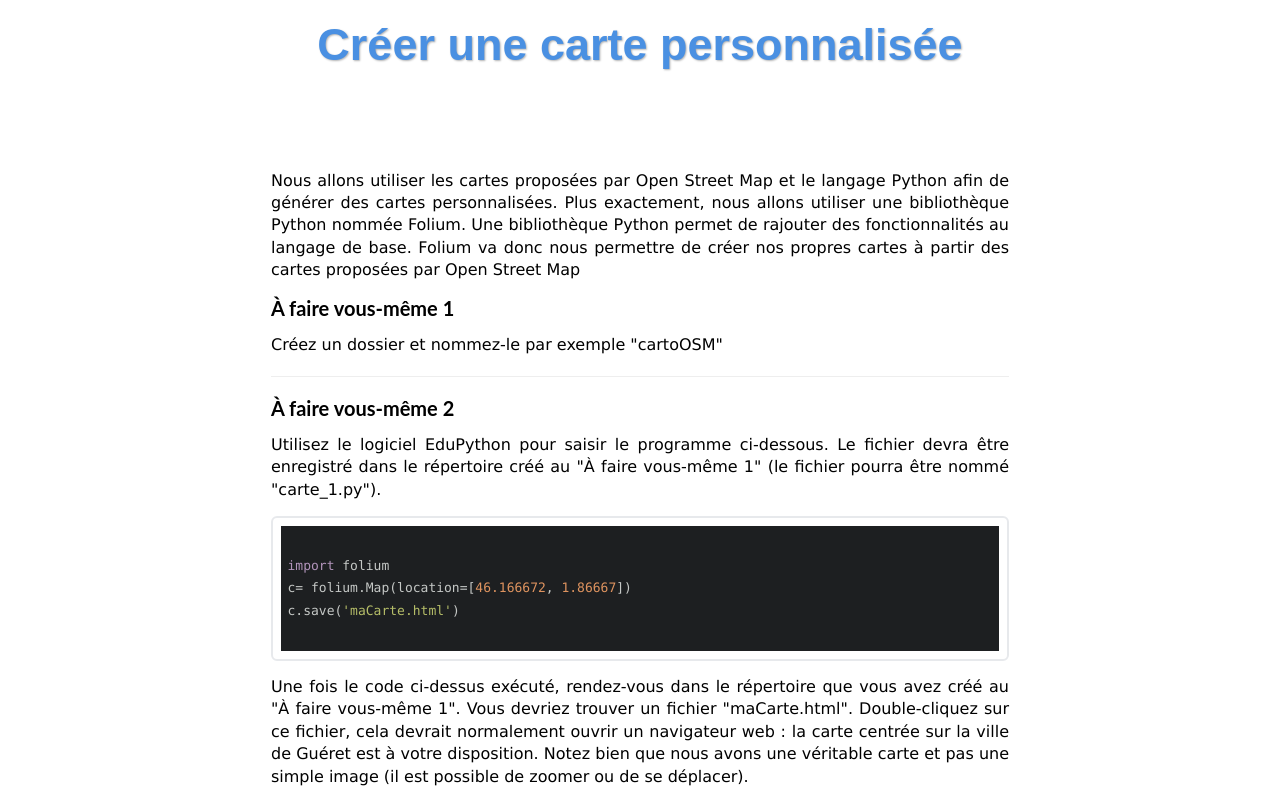
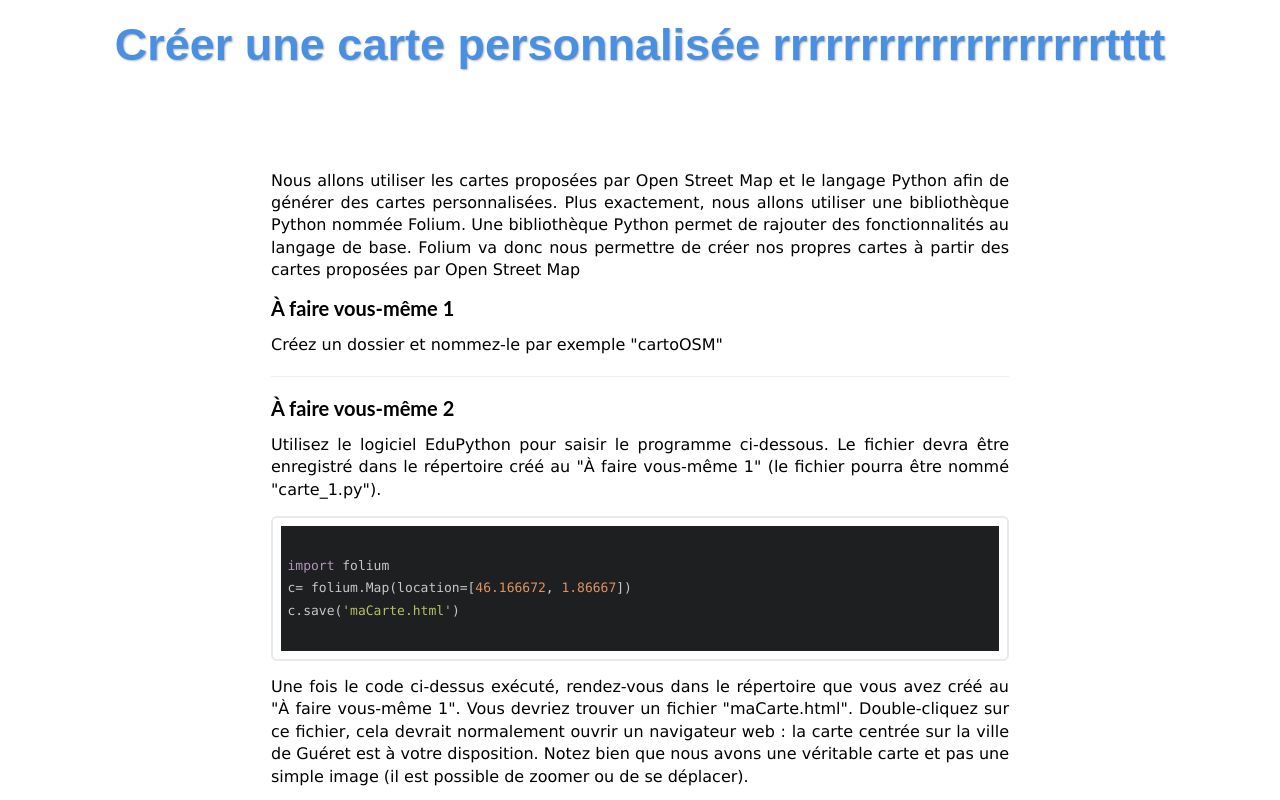
Before and after one commit to Uylhis/snt, a plain HTML site: page snt_Ma_carte.html in a window 1280 px wide. Shown: the top 800 px of the page. Drawn offline with nearby package versions, Linux system fonts and the light colour scheme; files whose address does not match are found by name; a web font is replaced by a local one.

Commit message:
snt_Ma_carte.html

```diff
--- a/snt_Ma_carte.html
+++ b/snt_Ma_carte.html
@@ -1,4 +1,3 @@
-
 <!doctype html>
 <html lang="fr">
 	<head>
@@ -48,7 +47,7 @@
     <!-- </nav> -->
 
 
-		<h4 class="titre"> Créer une carte personnalisée</h4>
+		<h4 class="titre"> Créer une carte personnalisée rrrrrrrrrrrrrrrrrrrtttt</h4>
 
     <div class="container act">
 
```
